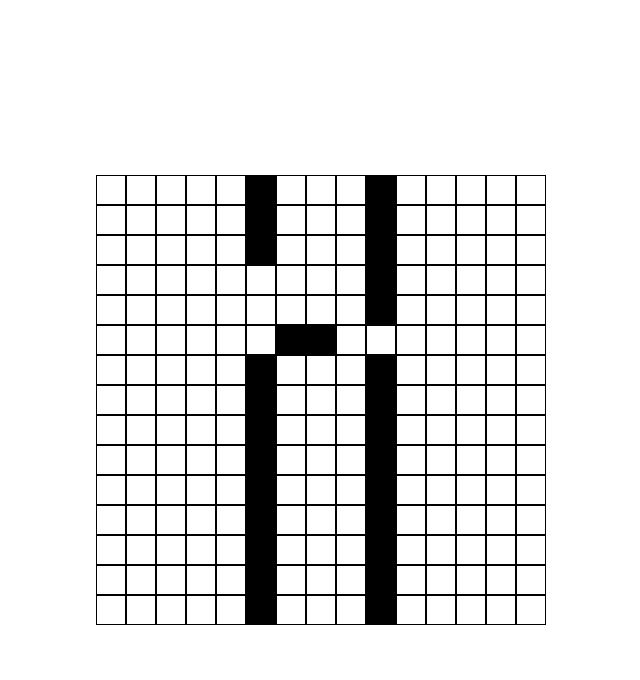
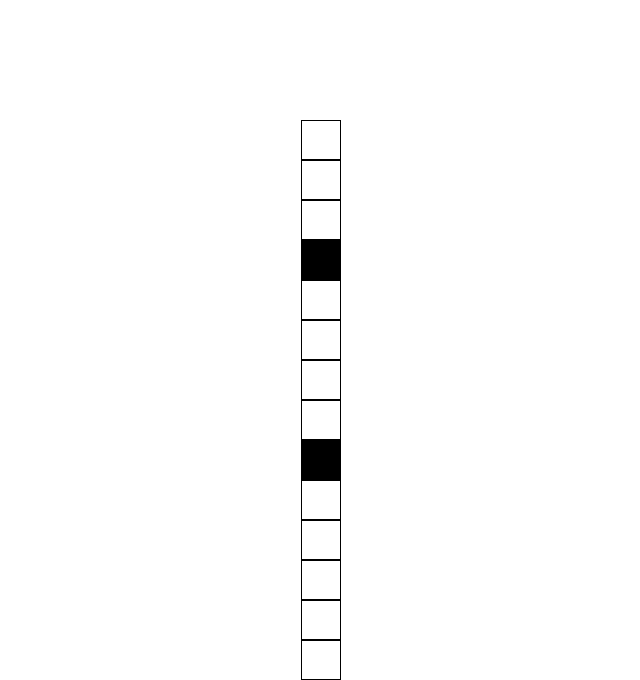
Before and after one commit to okputadora/react-crossword, a React (Create React App) app: page / in a window 1280 px wide. Shown: the top 680 px of the page, without its empty margins (319-959 px from the left). Built offline with nearby package versions, Linux system fonts and the light colour scheme.

Commit message:
restructuring project

```diff
--- a/src/App.js
+++ b/src/App.js
@@ -2,45 +2,26 @@ import React, { Component } from 'react';
 import './App.css';
 import Cell from './Cell'
 class App extends Component {
-  constructor(){
-    super()
-    this.width = 15;
-    this.state = {
-      board: [    '_','_','_','_','_','#','_','_','_','#','_','_','_','_','_','_' +
-              '_','_', '_', '_', '_', '#','_','_','_','#','_','_','_','_','_','_' +
-              '_','_', '_', '_', '_', '#','_','_','_','#','_','_','_','_','_','_' +
-              '_','_', '_', '_', '_', '_','_','_','_','#','_','_','_','_','_','_' +
-              '_','_', '_', '_', '_', '_','_','_','_','#','_','_','_','_','_','_' +
-              '_','_', '_', '_', '_', '_','#','#','_','_','_','_','_','_','_','_' +
-              '_','_', '_', '_', '_', '#','_','_','_','#','_','_','_','_','_','_' +
-              '_','_', '_', '_', '_', '#','_','_','_','#','_','_','_','_','_','_' +
-              '_','_', '_', '_', '_', '#','_','_','_','#','_','_','_','_','_','_' +
-              '_','_', '_', '_', '_', '#','_','_','_','#','_','_','_','_','_','_' +
-              '_','_', '_', '_', '_', '#','_','_','_','#','_','_','_','_','_','_' +
-              '_','_', '_', '_', '_', '#','_','_','_','#','_','_','_','_','_','_' +
-              '_','_', '_', '_', '_', '#','_','_','_','#','_','_','_','_','_','_' +
-              '_','_', '_', '_', '_', '#','_','_','_','#','_','_','_','_','_','_' +
-              '_','_', '_', '_', '_', '#','_','_','_','#','_','_','_','_','_','_'
-            ]
-    }
+  state = {
+    board: "___#____#_____",
+    currentSquare: "",
+    currentWord: []
   }
 
+  changeCurrentSquare = (event) => {
+    console.log(event.target.id)
+  }
   render() {
-    var rows = []
-    // loop through each row
-    for (var i = 1; i <= this.width; i++){
-      var cells = []
-      // loop through each cell of the current row
-      for (var x = 0; x < this.width; x++){
-        var value = this.state.board[(i*15)-15 +x]
-        console.log((i*15)-15+x)
-        var cell = <Cell value={value} className="cell" id={i*x} />
-        cells.push(cell)
-      }
-      var row = <div className="d-flex flex-row">{cells}</div>
-      rows.push(row)
-    }
-
+    const rows = this.state.board.split("").map((value, index) => {
+      const color = value === "_" ? "white" : "black"
+      return (
+        <Cell
+          color={color}
+          id={index}
+          click={(event) => this.changeCurrentSquare(event)}
+        />
+      )
+    })
     return (
       <div className="container">
         <div className="d-flex align-items-center justify-content-center" style={{height: "100vh"}}>
--- a/src/Cell.js
+++ b/src/Cell.js
@@ -1,15 +1,15 @@
-import React, { Component } from 'react'
-import styles from './styles'
-class Cell extends Component {
-  render(){
-    var currentStyle = styles.whiteCell
-    if (this.props.value === '#'){
-      var currentStyle = styles.blackCell
-    }
-    return(
-      <div className="cell" style={currentStyle}></div>
-    )
+import React from 'react'
+const Cell = (props) => {
+  const bColor = props.color;
+  const style = {
+    height: "40px",
+    width: "40px",
+    backgroundColor: bColor,
+    border: "1px solid black"
   }
+  return(
+    <div className="cell" style={style} id={props.id}></div>
+  )
 }
 
 export default Cell
```
